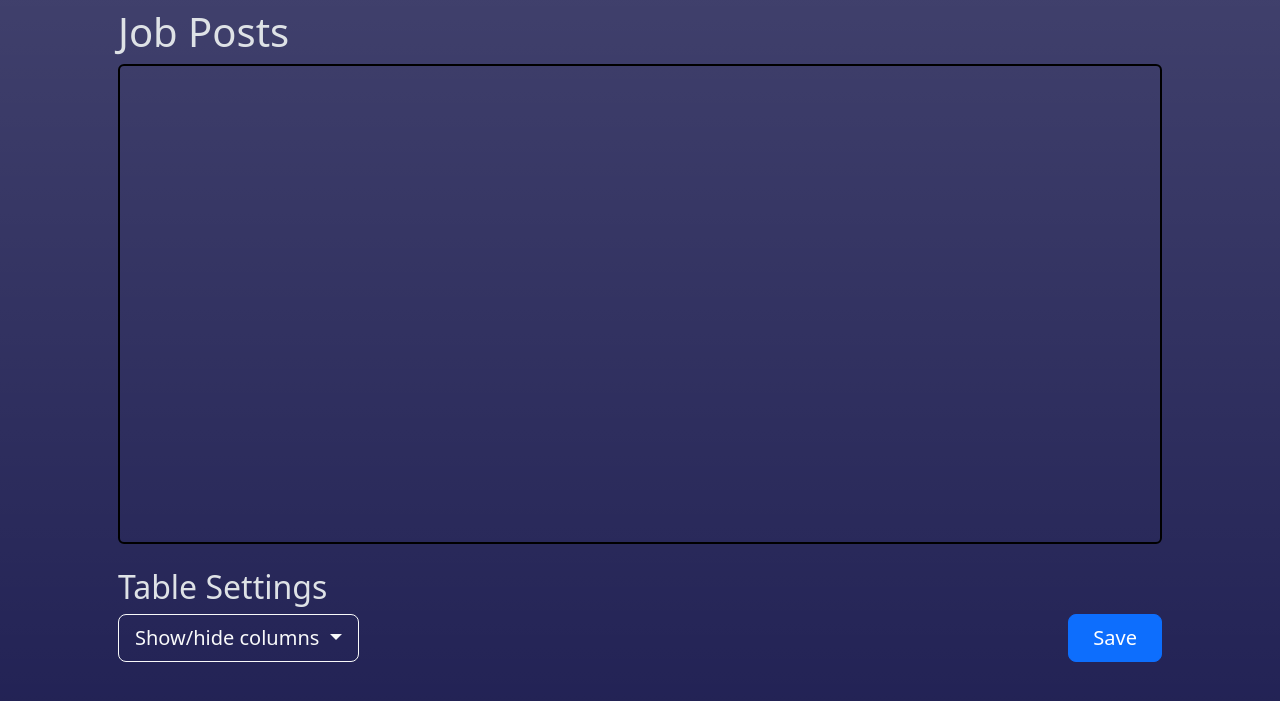
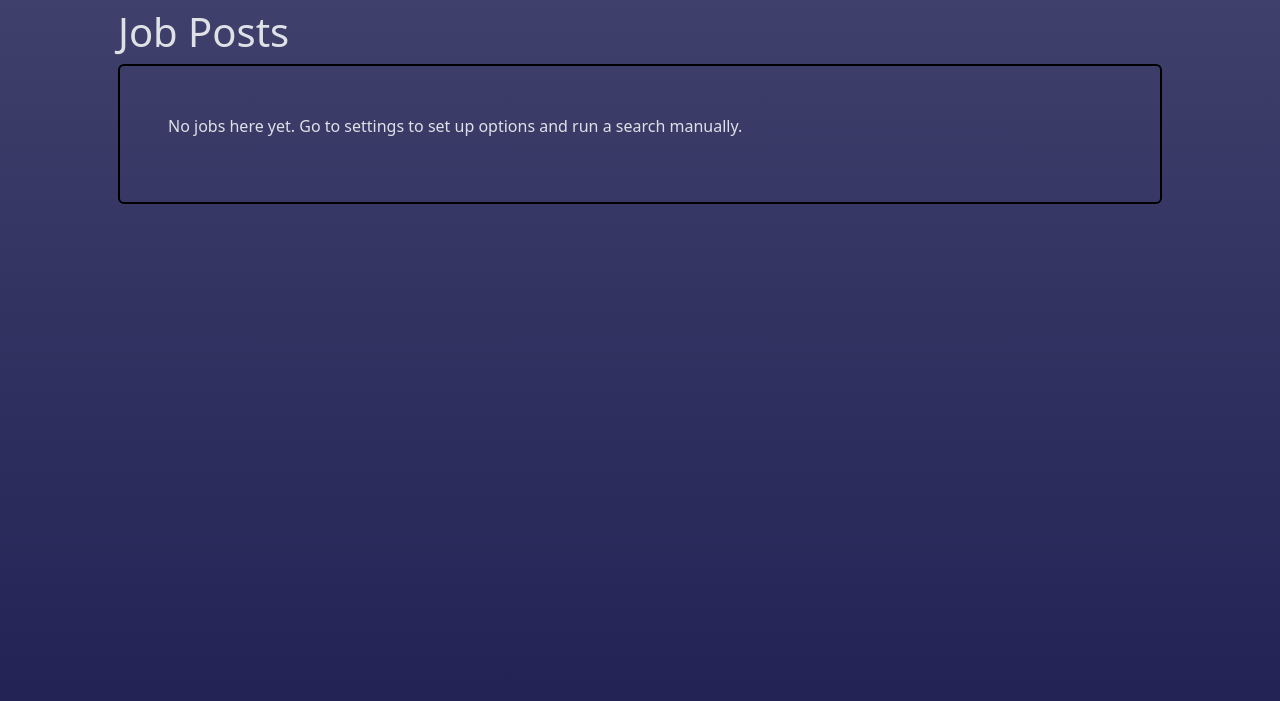
Before and after one commit to AidanBoling/JobSearcher, a Flask app: page /table-view in a window 1280 px wide. Shown: the part 56-757 px from the top of the page. Run offline with Flask 3, Linux system fonts and the light colour scheme; parts of the project's set-up code (start-up, migrations or seed data) failed here and were passed over.

Commit message:
Minor style tweaks (when no/few results)

```diff
--- a/app/static/css/styles.css
+++ b/app/static/css/styles.css
@@ -50,7 +50,7 @@ main {
 .table-container {
     overflow: scroll;
     overscroll-behavior: contain;
-    min-height: 60vh;
+    min-height: min-content;
     max-height: 80vh;
 }
 
@@ -59,14 +59,14 @@ table caption {
     color: rgb(221, 226, 233);
 }
 
-.empty-state,
+/* .empty-state,
 table:empty {
     display: none;
 }
 
 table:empty+.empty-state {
     display: block;
-}
+} */
 
 td,
 th {
--- a/app/templates/index.html
+++ b/app/templates/index.html
@@ -10,11 +10,16 @@
 </div>
 
 <h1 id="posts-table-label">Job Posts</h1>
+{% if not jobs %}
+<div class="border border-black border-2 rounded-2 container-md p-5">
+    <p>No jobs here yet.  Go to settings to set up options and run a search manually.</p>
+</div>
 
+{% else %}
 <div class="table-container border border-black border-2 rounded-2 vh-75 container-md p-0">
-    <div class="empty-state">
+    <!-- <div class="empty-state">
         <p>No job posts here yet. Click the button to run a search manually.</p>
-    </div>
+    </div> -->
     {% include 'posts_table.html' %}
 </div>
 
@@ -25,6 +30,7 @@
 <br/>
 
 
+{% endif %}
 
 {% endblock %}
 {% block scripts %}
```
